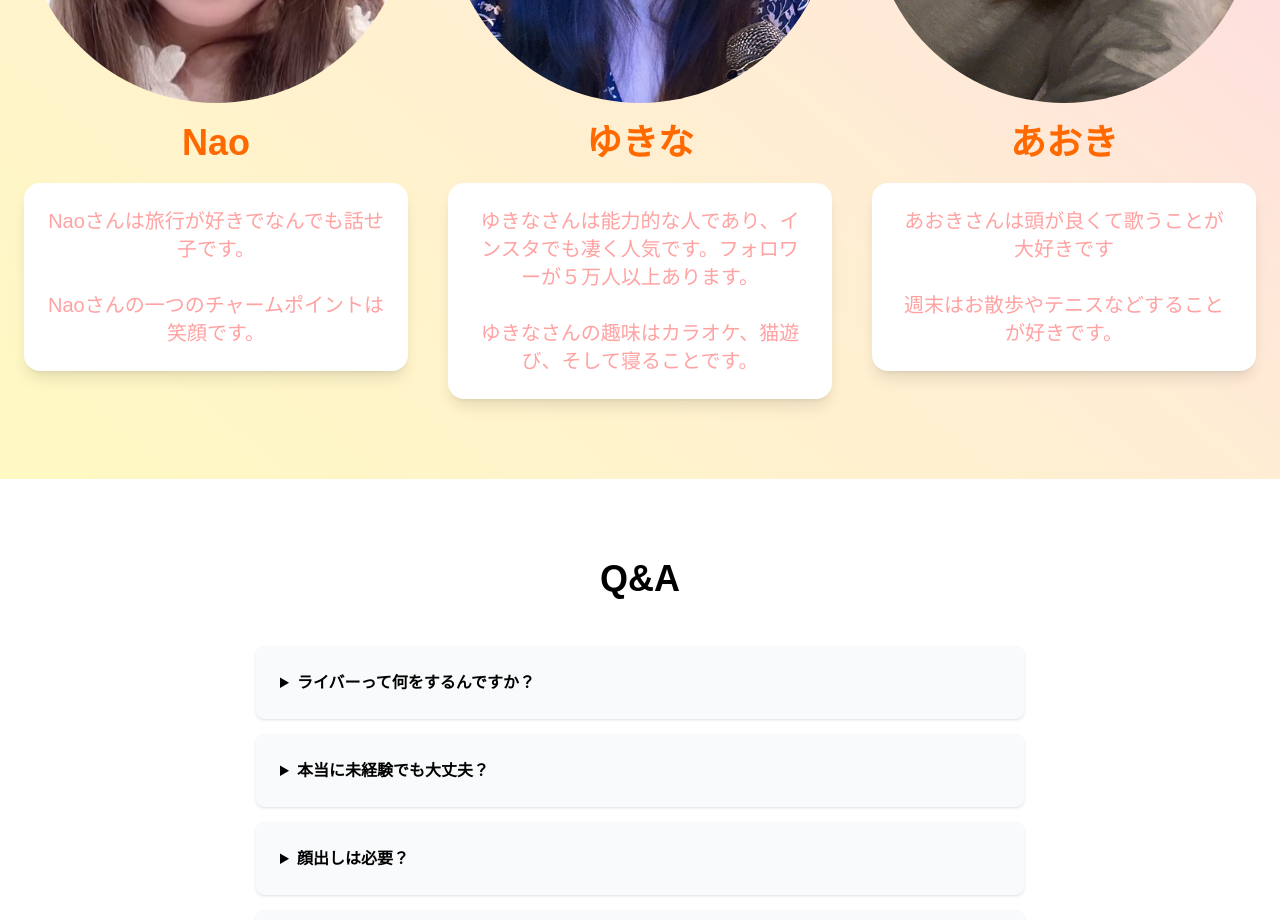
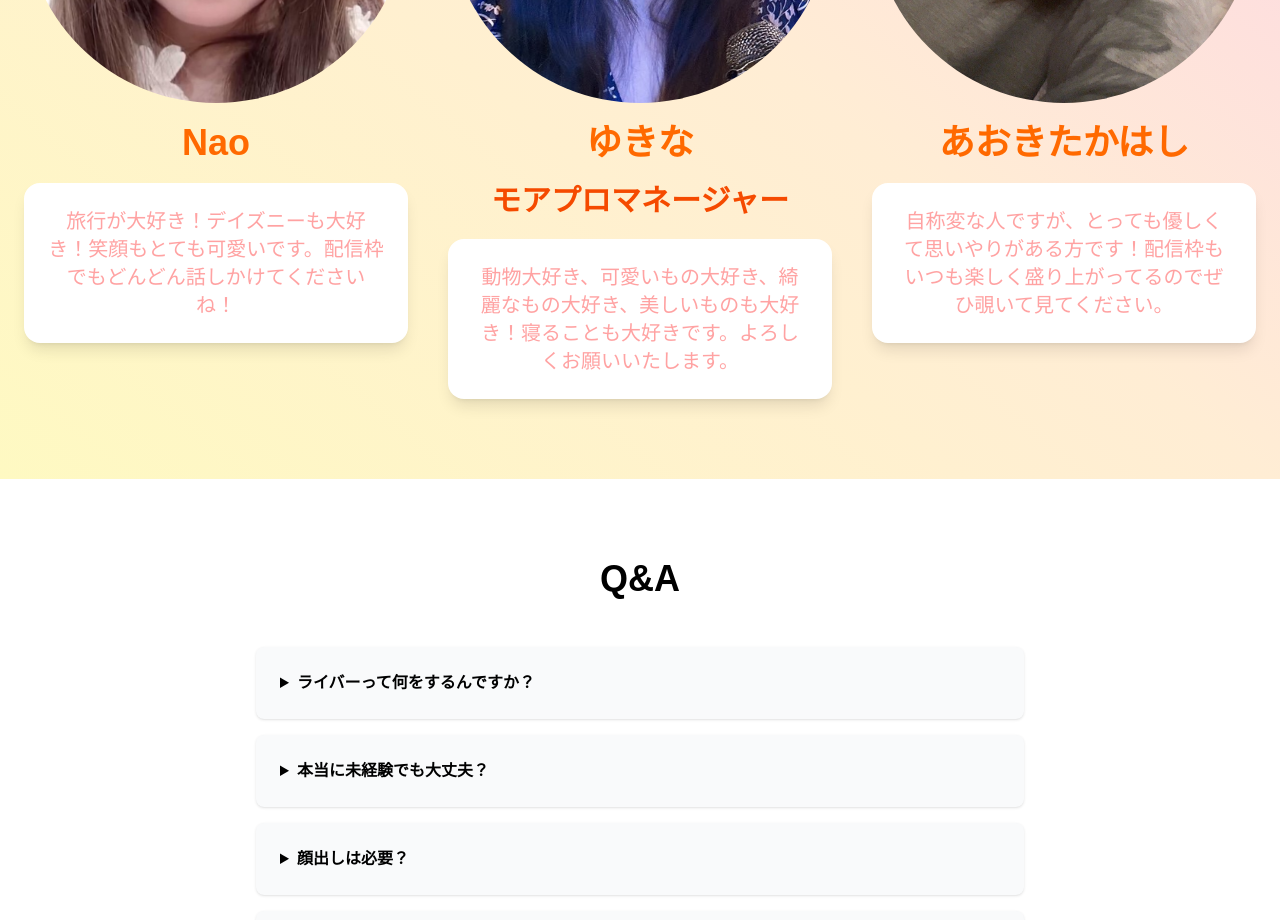
Before and after one commit to rrblack/client_project, a Next.js app in the folder client_website/: page / in a window 1280 px wide. Shown: the part 6780-7700 px from the top of the page. Built offline with nearby package versions, Linux system fonts and the light colour scheme.

Commit message:
fixing bio pages

```diff
--- a/client_website/app/page.tsx
+++ b/client_website/app/page.tsx
@@ -238,21 +238,22 @@ export default function Home() {
               <img className="w-125 h-125 mx-auto object-cover rounded-full" src="/nao.jpg" alt="Nao" />
               <span className='block mt-5 text-4xl text-orange-500 font-bold text-center'>Nao</span>
               <div className='bg-white shadow-lg rounded-2xl p-6 max-w-xl mx-auto text-red-300 text-xl mt-5'>
-              <p> Naoさんは旅行が好きでなんでも話せ子です。</p> <br></br> <p> Naoさんの一つのチャームポイントは笑顔です。</p>
+              <p> 旅行が大好き！デイズニーも大好き！笑顔もとても可愛いです。配信枠でもどんどん話しかけてくださいね！</p>
               </div>
             </div>
             <div data-aos="fade-up" data-aos-duration="1000" data-aos-delay="500" className=' mx-auto text-center mt-5'>
               <img className="w-125 h-125 mx-auto object-cover rounded-full" src="/S__8011784.jpg" alt="Yukina" />
               <span className='block mt-5 text-4xl text-orange-500 font-bold text-center'>ゆきな</span>
+              <span className='block mt-5 text-3xl text-orange-600 font-bold text-center'>モアプロマネージャー</span>
               <div className='bg-white shadow-lg rounded-2xl p-6 max-w-xl mx-auto text-red-300 text-xl mt-5'>
-              <p> ゆきなさんは能力的な人であり、インスタでも凄く人気です。フォロワーが５万人以上あります。</p><br></br><p> ゆきなさんの趣味はカラオケ、猫遊び、そして寝ることです。</p>
+              <p> 動物大好き、可愛いもの大好き、綺麗なもの大好き、美しいものも大好き！寝ることも大好きです。よろしくお願いいたします。</p>
               </div>
             </div>
             <div data-aos="fade-up" data-aos-duration="1000" data-aos-delay="750" className=' mx-auto text-center mt-5'>
               <img className="w-125 h-125 mx-auto object-cover rounded-full" src="/aoki.jpg" alt="Aoki" />
-              <span className='block mt-5 text-4xl text-orange-500 font-bold text-center'>あおき</span>
+              <span className='block mt-5 text-4xl text-orange-500 font-bold text-center'>あおきたかはし</span>
               <div className='bg-white shadow-lg rounded-2xl p-6 max-w-xl mx-auto text-red-300 text-xl mt-5'>
-              <p> あおきさんは頭が良くて歌うことが大好きです</p> <br></br> <p> 週末はお散歩やテニスなどすることが好きです。</p>
+              <p> 自称変な人ですが、とっても優しくて思いやりがある方です！配信枠もいつも楽しく盛り上がってるのでぜひ覗いて見てください。</p>
               </div>
             </div>
           </div>
```
